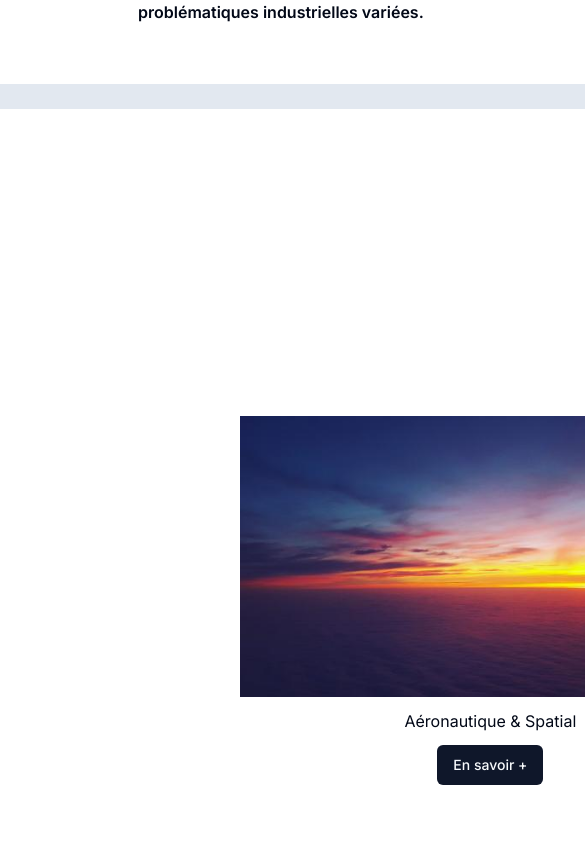
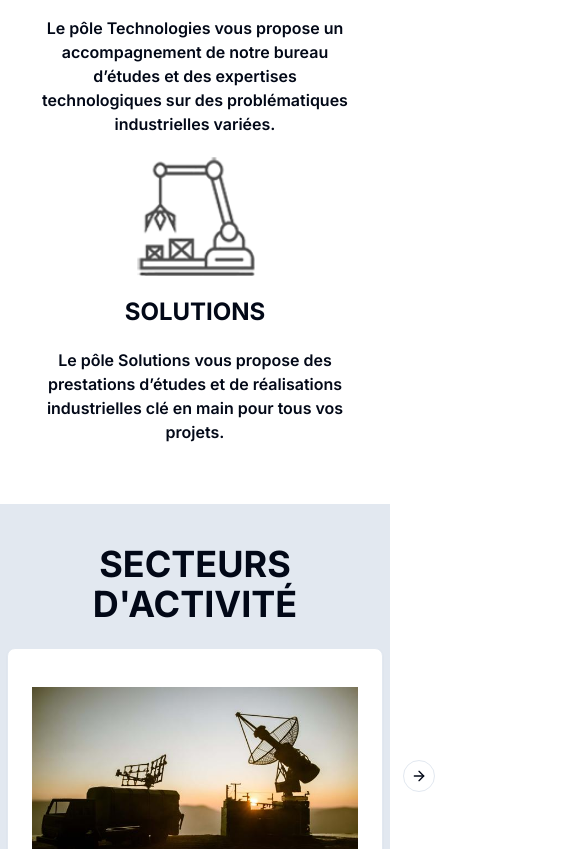
Before and after one commit to AlexTraveylan/ingeliance-site, a Next.js app: page / in a window 390 px wide. Shown: the part 1082-1931 px from the top of the page, 585 px wide, since content can reach past the window. Built offline with nearby package versions, Linux system fonts and the light colour scheme.

Commit message:
caroussel responsive

```diff
--- a/components/secteur-activite.tsx
+++ b/components/secteur-activite.tsx
@@ -1,6 +1,9 @@
+"use client"
+
 import { Card, CardContent, CardFooter } from "@/components/ui/card"
 import { Carousel, CarouselContent, CarouselItem, CarouselNext, CarouselPrevious } from "@/components/ui/carousel"
 import { navItems } from "@/lib/navBarContent"
+import Autoplay from "embla-carousel-autoplay"
 import Image from "next/image"
 import Link from "next/link"
 import { Button } from "./ui/button"
@@ -8,13 +11,25 @@ import { Button } from "./ui/button"
 export function SecteurActivite() {
   return (
     <div className="flex justify-center w-full py-5 bg-slate-200">
-      <Carousel className="w-full max-w-screen-xl">
-        <CarouselContent className="max-w-7xl">
+      <Carousel
+        className="w-full max-w-sm md:max-w-2xl lg:max-w-4xl xl:max-w-6xl 2xl:max-w-7xl"
+        opts={{
+          align: "center",
+          loop: true,
+        }}
+        plugins={[
+          Autoplay({
+            delay: 3000,
+          }),
+        ]}
+      >
+        <h1 className=" font-bold text-4xl text-center py-5">{"Secteurs d'activité".toUpperCase()}</h1>
+        <CarouselContent className="-ml-2 md:-ml-4">
           {navItems["secteur"].map((secteurItem, index) => (
-            <CarouselItem key={`carousel_secteur_${index}`} className="pl-1 md:basis-1/2 lg:basis-1/3">
+            <CarouselItem key={`carousel_secteur_${index}`} className="pl-2 md:pl-4 basis-full md:basis-1/2 xl:basis-1/3">
               <div className="p-1">
                 <Card className="aspect-square items-center justify-center flex flex-col">
-                  <CardContent className="flex items-center justify-center py-3">
+                  <CardContent className="flex items-center justify-center mt-2">
                     {secteurItem?.img_url && <Image src={secteurItem.img_url} alt={secteurItem.title} width={500} height={350} />}
                   </CardContent>
                   <CardFooter className="flex flex-col gap-3">
--- a/package.json
+++ b/package.json
@@ -15,6 +15,7 @@
     "@radix-ui/react-slot": "^1.0.2",
     "class-variance-authority": "^0.7.0",
     "clsx": "^2.1.0",
+    "embla-carousel-autoplay": "^8.0.0",
     "embla-carousel-react": "^8.0.0",
     "lucide-react": "^0.357.0",
     "next": "14.1.3",
```
Also changed, not shown: 1 other file (tests, documents, lock files or other folders).
